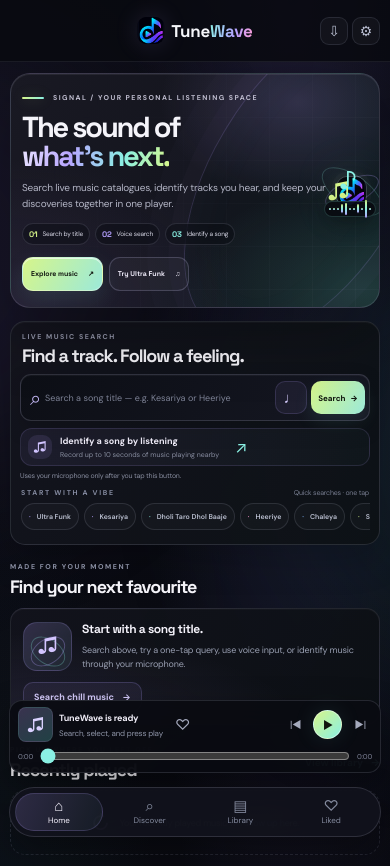
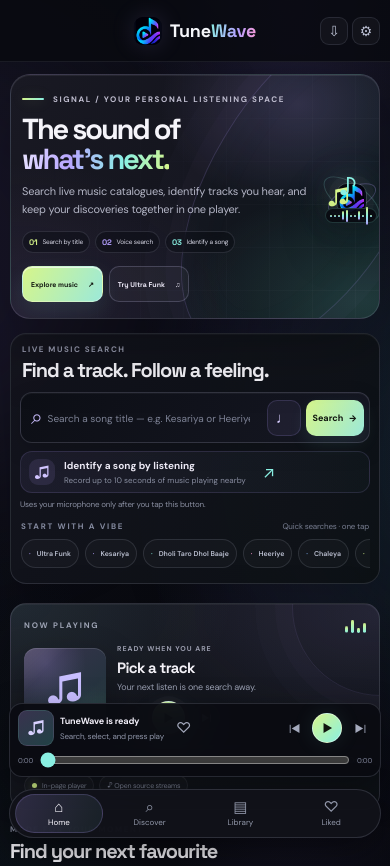
Before and after one commit to kapatelkirtan/tunewave-gtu-rwpd, a website: page index.html in a window 390 px wide. Shown: the top 866 px of the page. Drawn offline with Linux system fonts and the light colour scheme; no server answers.

Commit message:
Improve responsive premium UI layout on mobile and tablet

```diff
--- a/style.css
+++ b/style.css
@@ -354,156 +354,217 @@ input[type=range]{accent-color:var(--ice);cursor:pointer}
 @keyframes tw-eq{from{transform:scaleY(.65)}to{transform:scaleY(1)}}
 @keyframes tw-pulse{0%,100%{box-shadow:0 0 0 0 rgba(181,160,255,.02)}50%{box-shadow:0 0 0 4px rgba(181,160,255,.1)}}
 @keyframes tw-spin{to{transform:rotate(360deg)}}
-@media(min-width:1101px){
+
+/* RESPONSIVE FIELD SYSTEM — tuned for real phone, tablet and laptop widths */
+@media (min-width:1101px){
   .app-shell{grid-template-columns:248px minmax(0,1fr)}
- .bottom-player{left:248px}
- .now-card{top:84px}
+  .main-area{padding-bottom:140px}
+  .content-grid{grid-template-columns:minmax(0,1.65fr) minmax(290px,.8fr);gap:clamp(18px,2vw,30px)}
+  .feed-column{display:flex;flex-direction:column}
+  .right-column{display:grid}
+  .now-card{top:83px}
+  .bottom-player{left:248px;right:0;grid-template-columns:minmax(180px,.9fr) minmax(220px,1.2fr) minmax(110px,.55fr);gap:16px}
+  .mobile-nav{display:none}
 }
-@media(min-width:1101px) and (max-width:1250px){
+@media (min-width:1101px) and (max-width:1250px){
   .app-shell{grid-template-columns:220px minmax(0,1fr)}
- .bottom-player{left:220px}
   .main-area{padding-left:21px;padding-right:21px}
   .topbar{margin-left:-21px;margin-right:-21px;padding-left:21px;padding-right:21px}
   .content-grid{grid-template-columns:minmax(0,1.4fr) minmax(265px,.84fr);gap:15px}
+  .bottom-player{left:220px}
   .welcome-row{padding-left:25px;padding-right:22px}
   .hero-art{flex-basis:154px;width:154px}
 }
-@media(max-width:1100px){
- .app-shell{grid-template-columns:minmax(0,1fr)}
+@media (max-width:1100px){
+  .app-shell{display:block;min-height:100vh}
   .sidebar{display:none}
- .main-area{display:block;width:100%;max-width:none;padding:0 23px 160px}
- .topbar{height:66px;justify-content:center}
+  .main-area{display:block;width:100%;max-width:none;margin:0;padding:0 23px calc(184px + env(safe-area-inset-bottom))}
+  .topbar{height:67px;justify-content:center;margin:0 -23px;padding:0 23px}
   .breadcrumb{display:none}
- .mobile-brand{position:absolute;left:50%;display:flex;align-items:center;gap:7px;transform:translateX(-50%);font:700 19px 'Space Grotesk',sans-serif;white-space:nowrap}
- .mobile-brand .brand-mark{width:30px;height:30px;border-radius:9px}
- .top-actions{margin-left:auto;z-index:1}
- .welcome-row{min-height:250px;margin:16px 0 15px;padding:24px 26px;gap:10px}
- .welcome-row h1{font-size:clamp(37px,5.9vw,58px)}
- .hero-art{flex-basis:178px;width:178px}
- .search-section{margin-bottom:19px}
- .content-grid{grid-template-columns:minmax(0,1fr);gap:0}
- .feed-column{display:flex;flex-direction:column}
- .right-column{position:static;margin-top:3px}
- .now-card{position:relative;top:auto}
- .bottom-player{left:0}
- .mobile-nav{position:fixed;z-index:41;left:14px;right:14px;bottom:calc(8px + env(safe-area-inset-bottom));display:flex;align-items:center;gap:4px;padding:6px 7px;min-height:54px;border:1px solid rgba(225,228,255,.14);border-radius:999px;background:rgba(18,19,28,.94);box-shadow:0 14px 36px rgba(0,0,0,.34);backdrop-filter:blur(25px)}
- .mobile-nav-item{flex:1;min-width:0;display:grid;place-items:center;gap:2px;padding:5px 4px;border:1px solid transparent;border-radius:999px;background:transparent;color:#848b9f;font-size:9px;line-height:1.1}
- .mobile-nav-item span{font-size:17px;line-height:1}
- .mobile-nav-item.active{border-color:rgba(181,160,255,.19);background:linear-gradient(110deg,rgba(181,160,255,.18),rgba(138,240,227,.05));color:#f6f3ff}
- .bottom-player{bottom:74px;left:13px;right:13px;min-height:72px;grid-template-columns:minmax(0,1fr) auto;gap:5px 10px;padding:8px 12px;border:1px solid rgba(225,228,255,.13);border-radius:15px;background:rgba(10,11,17,.94);box-shadow:0 12px 32px rgba(0,0,0,.34)}
+  .mobile-brand{position:absolute;left:50%;display:flex;align-items:center;gap:8px;transform:translateX(-50%);font:700 20px 'Space Grotesk',sans-serif;white-space:nowrap}
+  .mobile-brand .brand-mark{width:31px;height:31px;border-radius:9px}
+  .top-actions{margin-left:auto;z-index:1;gap:7px}
+  .content-grid{display:grid;grid-template-columns:minmax(0,1fr);gap:15px;margin:0;align-items:start}
+  .feed-column,.right-column{display:contents}
+  .now-card{order:-100;position:relative;top:auto;display:grid;grid-template-columns:110px minmax(0,1fr);grid-template-areas:"head head" "art status" "art title" "art artist" "art controls" "progress progress" "time time" "tags tags";column-gap:15px;row-gap:3px;align-items:center;min-width:0;padding:15px;border-radius:19px}
+  .now-topline{grid-area:head;margin-bottom:7px}
+  .now-art-wrap{grid-area:art;width:110px;height:110px;max-width:none;aspect-ratio:1;margin:0;align-self:center;border-radius:13px}
+  .now-status{grid-area:status;margin:0 0 2px;font-size:8px;letter-spacing:1.25px}
+  .now-card>h3{grid-area:title;align-self:end;margin:0;font-size:17px;line-height:1.2}
+  .now-artist{grid-area:artist;align-self:start;font-size:11px;line-height:1.35}
+  .now-inline-controls{grid-area:controls;justify-content:flex-start;gap:10px;margin:6px 0 1px}
+  .round-control{width:31px;height:31px;font-size:10px}
+  .main-play{width:38px;height:38px;font-size:12px}
+  .now-progress{grid-area:progress;margin-top:8px}
+  .now-time{grid-area:time;margin-top:2px;font-size:9px}
+  .now-tags{grid-area:tags;margin-top:8px;gap:6px;font-size:8px}
+  .now-tags>span{padding:5px 7px}
+  .tip-card{display:none}
+  .results-section,.panel-section#results-section{order:-90;min-width:0}
+  .recent-section{order:-80;min-width:0}
+  .home-shelves{order:-70;min-width:0}
+  .queue-card{order:0;min-width:0}
+  .bottom-player{left:12px;right:12px;bottom:calc(62px + env(safe-area-inset-bottom));min-height:67px;grid-template-columns:minmax(0,1fr) auto;gap:4px 9px;padding:7px 10px;border:1px solid rgba(220,224,255,.14);border-radius:15px;background:rgba(10,11,17,.94);box-shadow:0 12px 34px rgba(0,0,0,.34);backdrop-filter:blur(25px)}
   .bottom-center{display:contents}
   .transport-row{grid-column:2;grid-row:1;gap:9px}
   .seek-row{grid-column:1/-1;grid-row:2}
   .bottom-extra{display:none}
- .toast{bottom:145px}
- .main-area{padding-bottom:168px}
+  .mobile-nav{position:fixed;z-index:43;left:10px;right:10px;bottom:calc(6px + env(safe-area-inset-bottom));display:flex;align-items:center;gap:4px;min-height:49px;padding:4px 5px;border:1px solid rgba(220,224,255,.14);border-radius:999px;background:rgba(17,18,26,.96);box-shadow:0 12px 36px rgba(0,0,0,.38);backdrop-filter:blur(26px)}
+  .mobile-nav-item{flex:1;min-width:0;display:grid;place-items:center;gap:3px;padding:5px 4px;border:1px solid transparent;border-radius:999px;background:transparent;color:#9298aa;font-size:10px;line-height:1.1}
+  .mobile-nav-item span{font-size:17px;line-height:1}
+  .mobile-nav-item.active{border-color:rgba(181,160,255,.2);background:linear-gradient(110deg,rgba(181,160,255,.18),rgba(138,240,227,.07));color:#faf8ff}
+  .toast{bottom:calc(132px + env(safe-area-inset-bottom))}
+  .search-meta{font-size:10px}
+  .section-heading h2{font-size:21px}
+  .shelf-heading h2{font-size:20px}
+  .shelf-card>strong{font-size:11px}
+  .shelf-card>small{font-size:9px}
+  .shelf-cover b{font-size:12px}
+  .shelf-cover small{font-size:7px}
 }
-@media(max-width:680px){
- .main-area{padding:0 13px 166px}
- .topbar{height:62px;margin:0 -13px;padding:0 13px}
- .mobile-brand{font-size:17px}
- .mobile-brand .brand-mark{width:27px;height:27px}
- .top-actions{gap:4px}
- .free-pill{padding:6px 7px;font-size:8px}
+@media (max-width:820px){
+  .main-area{padding-left:19px;padding-right:19px}
+  .topbar{margin-left:-19px;margin-right:-19px;padding-left:19px;padding-right:19px;height:65px}
+  .welcome-row{min-height:250px;margin:14px 0 15px;padding:26px 25px;gap:12px;border-radius:24px}
+  .welcome-row h1{font-size:clamp(37px,6.1vw,53px);line-height:1}
+  .welcome-copy{font-size:12px;line-height:1.7;max-width:460px}
+  .hero-capabilities span{font-size:9px;padding:7px 9px}
+  .hero-cta{min-height:38px;font-size:10px}
+  .hero-art{flex-basis:150px;width:150px;height:175px}
+  .hero-art>img{width:98px;height:98px}
+  .search-section{padding:15px;border-radius:17px;margin-bottom:21px}
+  .search-intro h2{font-size:22px}
+  .search-intro .section-kicker{font-size:9px}
+  .search-box{min-height:54px;gap:8px}
+  .search-box input{font-size:12px}
+  .voice-button{height:39px;font-size:10px}
+  .search-submit{height:39px;font-size:10px}
+  .identify-copy strong{font-size:10px}
+  .identify-copy small,.identify-status{font-size:9px}
+  .genre-chip{min-height:31px;padding:7px 10px;font-size:9px}
+  .genre-label-row .section-kicker,.genre-label-row>span:last-child{font-size:8px}
+  .empty-discover{padding:18px;gap:14px}
+  .empty-discover h3{font-size:15px}
+  .empty-discover p{font-size:11px}
+  .track-row{grid-template-columns:42px minmax(0,1fr) auto 36px;gap:8px;padding:9px 8px}
+  .track-cover{width:42px;height:42px}
+  .track-name{font-size:12px}
+  .track-artist{font-size:10px}
+  .track-time{font-size:9px}
+  .track-action{width:30px;height:30px}
+  .recent-card{padding:8px}
+  .recent-title{font-size:11px}
+  .recent-artist{font-size:9px}
+  .shelf-rail{grid-auto-columns:minmax(120px,1fr);gap:10px}
+  .shelf-cover{border-radius:14px;padding:10px}
+  .shelf-heading{margin-bottom:10px}
+  .queue-text strong{font-size:10px}
+  .queue-text span{font-size:9px}
+  .official-embed-panel,.connections-panel,.external-music-panel{padding:17px}
+}
+@media (max-width:620px){
+  .main-area{padding:0 14px calc(180px + env(safe-area-inset-bottom))}
+  .topbar{height:62px;margin:0 -14px;padding:0 14px}
+  .mobile-brand{font-size:18px}
+  .mobile-brand .brand-mark{width:28px;height:28px}
+  .top-actions{gap:5px}
+  .free-pill{padding:6px 8px;font-size:8px}
   .download-app-link{display:none}
- .icon-button{width:30px;height:30px;border-radius:9px;font-size:14px}
- .welcome-row{align-items:center;min-height:0;margin:11px 0 13px;padding:21px 14px 18px;gap:2px;border-radius:20px}
- .welcome-row>div:first-child{flex:1;max-width:none}
- .welcome-row h1{font-size:clamp(31px,8.4vw,42px);letter-spacing:-.075em;line-height:1.01}
- .eyebrow{font-size:7px;letter-spacing:1.45px;margin-bottom:10px}
- .welcome-copy{font-size:10px;line-height:1.6;margin-top:9px}
- .hero-capabilities{gap:5px;margin-top:11px}
- .hero-capabilities span{font-size:7px;padding:6px 7px;gap:5px}
- .hero-actions{gap:6px;margin-top:12px}
- .hero-cta{min-height:34px;padding:0 10px;font-size:8px}
- .hero-art{display:grid;flex:0 0 56px;width:56px;height:70px;margin:0 -4px 0 0}
- .hero-art>img{width:38px;height:38px;border-radius:11px;box-shadow:0 0 0 4px rgba(255,255,255,.025),0 10px 20px rgba(0,0,0,.32)}
- .hero-art::before{inset:12% -14%}.hero-art::after{left:-4px;right:-4px;bottom:7px;height:27px}
- .hero-ring.ring-a{width:58px;height:25px}.hero-ring.ring-b{width:70px;height:33px}
- .hero-caption{display:none}.hero-spectrum{right:-3px;bottom:7px;gap:2px;height:16px;padding:3px 4px}.hero-spectrum i{width:2px}
- .search-section{margin:0 0 17px;padding:12px 11px 10px;border-radius:15px}
- .search-intro{align-items:flex-start;margin-bottom:8px}
- .search-intro h2{font-size:18px}
- .search-intro .section-kicker{font-size:7px;letter-spacing:1.5px}
+  .icon-button{width:31px;height:31px;border-radius:9px;font-size:14px}
+  .welcome-row{min-height:0;margin:12px 0 14px;padding:22px 16px 20px;gap:5px;border-radius:20px}
+  .welcome-row>div:first-child{flex:1;min-width:0;max-width:none}
+  .welcome-row h1{font-size:clamp(32px,8.7vw,43px);line-height:1.02;letter-spacing:-.075em}
+  .eyebrow{font-size:8px;letter-spacing:1.6px;margin-bottom:10px}
+  .welcome-copy{font-size:11px;line-height:1.6;margin-top:10px}
+  .hero-capabilities{gap:5px;margin-top:13px}
+  .hero-capabilities span{padding:6px 7px;font-size:8px;gap:5px}
+  .hero-actions{gap:6px;margin-top:13px}
+  .hero-cta{min-height:36px;padding:0 10px;font-size:9px;border-radius:10px}
+  .hero-art{display:grid;flex:0 0 50px;width:50px;height:69px;margin:0 -3px 0 0}
+  .hero-art>img{width:36px;height:36px;border-radius:11px}
+  .hero-art::before{inset:12% -13%}.hero-art::after{left:-5px;right:-5px;bottom:7px;height:25px}
+  .hero-ring.ring-a{width:52px;height:23px}.hero-ring.ring-b{width:65px;height:29px}
+  .hero-caption{display:none}.hero-spectrum{right:-4px;bottom:7px;height:15px;gap:2px;padding:2px 4px}.hero-spectrum i{width:2px}
+  .search-section{margin:0 0 19px;padding:13px 12px 12px;border-radius:16px}
+  .search-intro{align-items:flex-start;margin-bottom:10px}
+  .search-intro h2{font-size:20px}
+  .search-intro .section-kicker{font-size:8px;letter-spacing:1.5px}
   .search-intro-note{display:none}
- .search-box{min-height:47px;padding:4px 4px 4px 9px;gap:4px;border-radius:11px}
- .search-symbol{font-size:20px}
- .search-box input{min-width:0;padding:8px 0;font-size:10px}
- .search-box input::placeholder{font-size:9px}
- .voice-button{width:32px;height:33px;padding:0;gap:0}.voice-button .voice-text{display:none}
- .search-submit{height:33px;padding:0 8px;font-size:8px}.search-submit span{margin-left:3px}
- .identify-row{display:grid;grid-template-columns:1fr;gap:5px;margin-top:7px}
- .identify-button{min-height:38px;padding:5px 7px;gap:8px}
- .identify-glyph{width:24px;height:24px;flex-basis:24px;font-size:14px}
- .identify-copy strong{font-size:9px}.identify-copy small,.identify-status{font-size:7px}
- .identify-status{line-height:1.3}
+  .search-box{min-height:51px;padding:5px 5px 5px 10px;gap:5px;border-radius:12px}
+  .search-box input{min-width:0;padding:8px 0;font-size:11px}
+  .search-box input::placeholder{font-size:10px}
+  .search-symbol{font-size:21px}
+  .voice-button{width:34px;height:36px;padding:0;gap:0}.voice-button .voice-text{display:none}
+  .search-submit{height:36px;padding:0 9px;font-size:9px}.search-submit span{margin-left:3px}
+  .identify-row{display:grid;grid-template-columns:1fr;gap:6px;margin-top:8px}
+  .identify-button{min-height:42px;padding:6px 8px;gap:9px}
+  .identify-glyph{width:26px;height:26px;flex-basis:26px}
+  .identify-copy strong{font-size:10px}.identify-copy small,.identify-status{font-size:8px}
   .search-meta{display:none}
- .genre-label-row{margin:8px 1px 5px}.genre-label-row .section-kicker,.genre-label-row>span:last-child{font-size:7px}
- .genre-chips{gap:5px;padding-bottom:4px;scrollbar-width:none}.genre-chips::-webkit-scrollbar{display:none}
- .genre-chip{min-height:27px;padding:5px 8px;font-size:8px}
- .panel-section{margin:0 0 20px}
- .section-heading{align-items:center;margin-bottom:10px}
- .section-heading h2{font-size:18px}
- .section-heading .section-kicker{font-size:7px}
- .empty-discover{min-height:0;display:grid;grid-template-columns:49px minmax(0,1fr);gap:10px;padding:12px;border-radius:14px}
- .empty-art{width:49px;height:49px;min-width:49px;flex-basis:49px;border-radius:14px;font-size:21px}
- .empty-discover h3{font-size:12px}.empty-discover p{font-size:9px;line-height:1.6}
- .empty-discover .outline-button{grid-column:1/-1;justify-self:start;padding:8px 10px}
- .track-list{gap:4px}
- .track-row{grid-template-columns:38px minmax(0,1fr) 31px 26px;gap:6px;padding:7px 5px;border-radius:11px}
- .track-cover{width:38px;height:38px;border-radius:8px}
- .track-main{grid-column:2}
+  .genre-label-row{margin:10px 1px 7px}.genre-label-row .section-kicker{font-size:8px}.genre-label-row>span:last-child{font-size:8px}
+  .genre-chips{display:flex;flex-wrap:nowrap;overflow-x:auto;gap:6px;padding:1px 1px 5px;scrollbar-width:none}
+  .genre-chips::-webkit-scrollbar{display:none}
+  .genre-chip{flex:0 0 auto;min-height:29px;padding:6px 9px;font-size:8px}
+  .content-grid{gap:14px}
+  .panel-section{margin:0 0 21px}
+  .section-heading{align-items:center;margin-bottom:11px}
+  .section-heading h2,.queue-heading h2{font-size:20px}
+  .section-heading .section-kicker{font-size:8px}
+  .results-area{min-width:0}
+  .empty-discover{display:grid;grid-template-columns:52px minmax(0,1fr);gap:10px;min-height:0;padding:13px;border-radius:15px}
+  .empty-art{width:52px;height:52px;min-width:52px;flex-basis:52px;border-radius:15px;font-size:22px}
+  .empty-discover h3{font-size:13px}.empty-discover p{font-size:10px;line-height:1.6}
+  .empty-discover .outline-button{grid-column:1/-1;justify-self:start;padding:9px 10px}
+  .track-list{gap:5px}
+  .track-row{grid-template-columns:39px minmax(0,1fr) 31px 26px;gap:6px;padding:8px 5px;border-radius:11px}
+  .track-cover{width:39px;height:39px;border-radius:9px}
   .track-license-link,.track-license-spacer{display:none}
- .track-name{font-size:10px}.track-artist{font-size:8px}.track-time{font-size:8px}
+  .track-name{font-size:10px}.track-artist{font-size:9px}.track-time{font-size:8px}
   .track-action{width:25px;height:27px;font-size:14px}
   .recent-grid{grid-template-columns:repeat(3,minmax(0,1fr));gap:7px}
   .recent-card{padding:6px;border-radius:10px}
   .recent-cover{margin-bottom:6px;border-radius:8px}
- .recent-title{font-size:9px}.recent-artist{font-size:8px}
- .recent-empty{min-height:65px;padding:12px;font-size:9px}
- .home-shelves{gap:21px;margin:0 0 22px}
- .shelf-heading{margin-bottom:8px}.shelf-heading h2{font-size:17px}.shelf-heading>span{font-size:7px}
- .shelf-rail{grid-auto-columns:37vw;gap:9px}
- .shelf-cover{padding:9px;border-radius:12px}
- .shelf-cover b{font-size:10px}.shelf-cover i{top:5px;right:7px;font-size:23px}
- .shelf-cover small{font-size:5px;letter-spacing:1px}
- .shelf-card>strong{font-size:9px}.shelf-card>small{font-size:8px}
- .right-column{display:grid;gap:9px;margin-top:3px}
- .now-card{display:grid;grid-template-columns:83px minmax(0,1fr);grid-template-areas:"head head" "art status" "art title" "art artist" "art controls" "progress progress" "time time" "tags tags";column-gap:12px;row-gap:3px;align-items:center;padding:12px;border-radius:16px}
- .now-topline{grid-area:head;margin-bottom:5px}.now-art-wrap{grid-area:art;width:83px;height:83px;max-width:none;aspect-ratio:1;margin:0;align-self:center;border-radius:12px}
- .now-status{grid-area:status;margin:0 0 1px;font-size:6px;letter-spacing:1.2px}
- .now-card>h3{grid-area:title;align-self:end;font-size:14px;line-height:1.15;margin:0}
- .now-artist{grid-area:artist;align-self:start;font-size:9px;line-height:1.25}
- .now-inline-controls{grid-area:controls;justify-content:flex-start;gap:9px;margin:4px 0 0}
- .round-control{width:26px;height:26px;font-size:9px}.main-play{width:31px;height:31px;font-size:11px}
- .now-progress{grid-area:progress;margin-top:7px}.now-time{grid-area:time;margin-top:2px;font-size:7px}
- .now-tags{grid-area:tags;margin-top:7px;gap:5px;font-size:6px}.now-tags>span{padding:4px 6px}
+  .recent-title{font-size:10px}.recent-artist{font-size:8px}
+  .recent-empty{min-height:68px;padding:12px;font-size:9px}
+  .home-shelves{gap:22px;margin:0 0 22px}
+  .shelf-heading{align-items:baseline;margin-bottom:9px}
+  .shelf-heading h2{font-size:18px}.shelf-heading>span{font-size:8px}
+  .shelf-rail{grid-auto-columns:min(41vw,164px);gap:10px}
+  .shelf-cover{padding:10px;border-radius:13px}
+  .shelf-cover b{font-size:11px}.shelf-cover i{top:5px;right:7px;font-size:24px}.shelf-cover small{font-size:6px;letter-spacing:1px}
+  .shelf-card>strong{font-size:10px}.shelf-card>small{font-size:8px}
+  .now-card{grid-template-columns:82px minmax(0,1fr);column-gap:11px;row-gap:4px;padding:13px;border-radius:16px}
+  .now-art-wrap{width:82px;height:82px;border-radius:12px;margin:0}
+  .now-status{font-size:7px;letter-spacing:1px}.now-card>h3{font-size:15px}.now-artist{font-size:9px}
+  .now-inline-controls{gap:8px;margin:4px 0 0}
+  .round-control{width:27px;height:27px;font-size:9px}.main-play{width:33px;height:33px;font-size:11px}
+  .now-progress{margin-top:7px}.now-time{font-size:8px}.now-tags{gap:5px;margin-top:6px;font-size:7px}
+  .queue-card{padding:13px;border-radius:15px}.queue-heading{margin-bottom:8px}
+  .queue-row{grid-template-columns:29px minmax(0,1fr) 15px;gap:8px;padding:6px 4px}
+  .queue-art{width:29px;height:29px}.queue-text strong{font-size:9px}.queue-text span{font-size:8px}
   .tip-card{display:none}
- .queue-card{padding:12px;border-radius:15px}.queue-heading{margin-bottom:7px}.queue-heading h2{font-size:16px}
- .queue-row{grid-template-columns:27px minmax(0,1fr) 14px;gap:8px;padding:6px 4px}
- .queue-art{width:27px;height:27px}.queue-text strong{font-size:9px}.queue-text span{font-size:8px}
- .official-embed-panel,.connections-panel,.external-music-panel{padding:13px;border-radius:15px}
- .external-music-heading,.connections-heading{display:block;margin-bottom:11px}
+  .official-embed-panel,.connections-panel,.external-music-panel{padding:14px;border-radius:15px}
+  .external-music-heading,.connections-heading{display:block;margin-bottom:12px}
   .external-link-label{display:inline-flex;margin-top:8px}
- .official-player-form{flex-wrap:wrap}.official-player-form input,.official-player-form select{width:100%;flex:1 1 100%}
- .official-player-form .search-submit{width:100%}
- .official-provider-searches{padding:9px}.official-provider-searches p,.official-player-note,.official-player-search-help{font-size:8px}
- .source-connections{grid-template-columns:1fr;gap:6px}.source-connection{grid-template-columns:6px 27px minmax(0,1fr) auto;padding:9px;gap:7px}
- .provider-fit-guide{padding:10px;font-size:9px}.provider-fit-guide small{font-size:8px}
- .external-music-links{grid-template-columns:1fr;gap:6px}
- .external-music-link{padding:9px}.source-center-summary{gap:8px;padding:12px}
- .source-center-icon{width:27px;height:27px;flex-basis:27px}.source-center-count{display:none}
- .source-center-copy strong{font-size:10px}.source-center-copy small{font-size:8px}
+  .official-player-form{display:grid;grid-template-columns:minmax(0,1fr);gap:7px}
+  .official-player-form input,.official-player-form select{width:100%;min-width:0;height:43px}
+  .official-player-form .search-submit{width:100%;height:42px}
+  .official-provider-searches{padding:10px}.official-provider-searches p,.official-player-note,.official-player-search-help{font-size:9px}
+  .source-connections{grid-template-columns:1fr;gap:7px}.source-connection{grid-template-columns:6px 29px minmax(0,1fr) auto;padding:10px;gap:8px}
+  .source-connection strong{font-size:11px}.source-connection small{font-size:10px}
+  .provider-fit-guide{padding:11px;font-size:10px}.provider-fit-guide small{font-size:9px}
+  .external-music-links{grid-template-columns:1fr;gap:7px}.external-music-link{padding:10px}
+  .source-center-summary{gap:8px;padding:12px}.source-center-icon{width:28px;height:28px;flex-basis:28px}
+  .source-center-count{display:none}.source-center-copy strong{font-size:11px}.source-center-copy small{font-size:9px}
   .site-footer{flex-wrap:wrap;margin-top:18px;padding-top:15px;gap:8px;font-size:8px}.footer-middle{display:none}
- .bottom-player{left:9px;right:9px;bottom:calc(71px + env(safe-area-inset-bottom));min-height:63px;padding:6px 8px;grid-template-columns:minmax(0,1fr) auto;gap:4px 6px;border-radius:13px}
- .bottom-art{width:35px;height:35px;flex-basis:35px;border-radius:8px}.bottom-track{gap:6px}
- .bottom-track-copy strong{font-size:9px;max-width:140px}.bottom-track-copy span{font-size:8px}
- .like-button{width:25px;height:27px;font-size:15px}.transport-row{gap:6px}.player-control{font-size:10px}
- .bottom-play{width:29px;height:29px}
+  .bottom-player{left:9px;right:9px;bottom:calc(67px + env(safe-area-inset-bottom));min-height:65px;padding:6px 8px;grid-template-columns:minmax(0,1fr) auto;gap:4px 7px;border-radius:13px}
+  .bottom-art{width:36px;height:36px;flex-basis:36px;border-radius:9px}.bottom-track{gap:6px}
+  .bottom-track-copy strong{font-size:9px;max-width:125px}.bottom-track-copy span{font-size:8px}
+  .like-button{width:26px;height:27px;font-size:15px}.transport-row{gap:6px}.player-control{font-size:10px}.bottom-play{width:30px;height:30px}
   .seek-row{gap:5px}.seek-row span{font-size:7px}
- .mobile-nav{left:9px;right:9px;bottom:calc(7px + env(safe-area-inset-bottom));min-height:50px;padding:4px 5px;gap:3px}
+  .mobile-nav{left:9px;right:9px;bottom:calc(6px + env(safe-area-inset-bottom));min-height:49px;padding:4px 5px;gap:3px}
   .mobile-nav-item{padding:5px 2px;font-size:8px}.mobile-nav-item span{font-size:15px}
- .toast{bottom:137px;max-width:calc(100vw - 24px);font-size:10px}
+  .toast{bottom:calc(130px + env(safe-area-inset-bottom));max-width:calc(100vw - 24px);font-size:10px}
   .info-dialog{padding:17px}.info-dialog h2{font-size:24px}
 }
 @media(max-width:390px){
```
Lines whose indentation alone changed are shown as unchanged.
